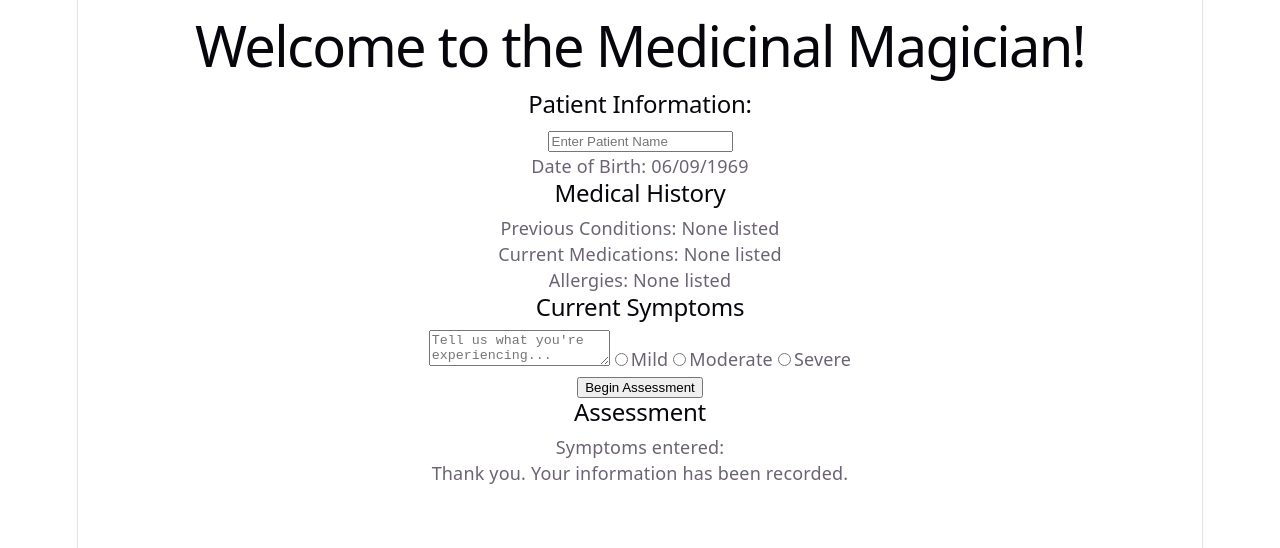
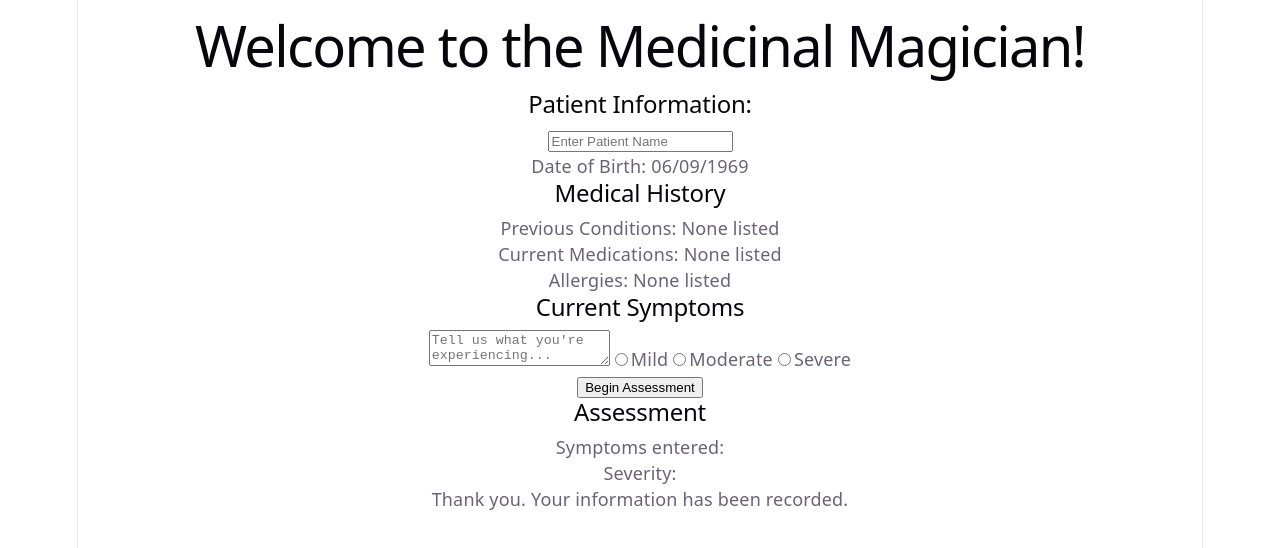
Before and after one commit to SolariaNights/medicinal-magician, a React (Vite) app: page / in a window 1280 px wide. Both pictures are taken after a click on the button "Begin Assessment". Shown: the top 548 px of the page. Built offline with nearby package versions, Linux system fonts and the light colour scheme.

Commit message:
More git problems sigh

```diff
--- a/src/App.jsx
+++ b/src/App.jsx
@@ -69,6 +69,7 @@ function App() {
             <div>
             <h2>Assessment</h2>
             <p>Symptoms entered: {symptoms}</p>
+            <p>Severity: {severity}</p>
             <p>Thank you. Your information has been recorded.</p>
         </div>)
 }
```
